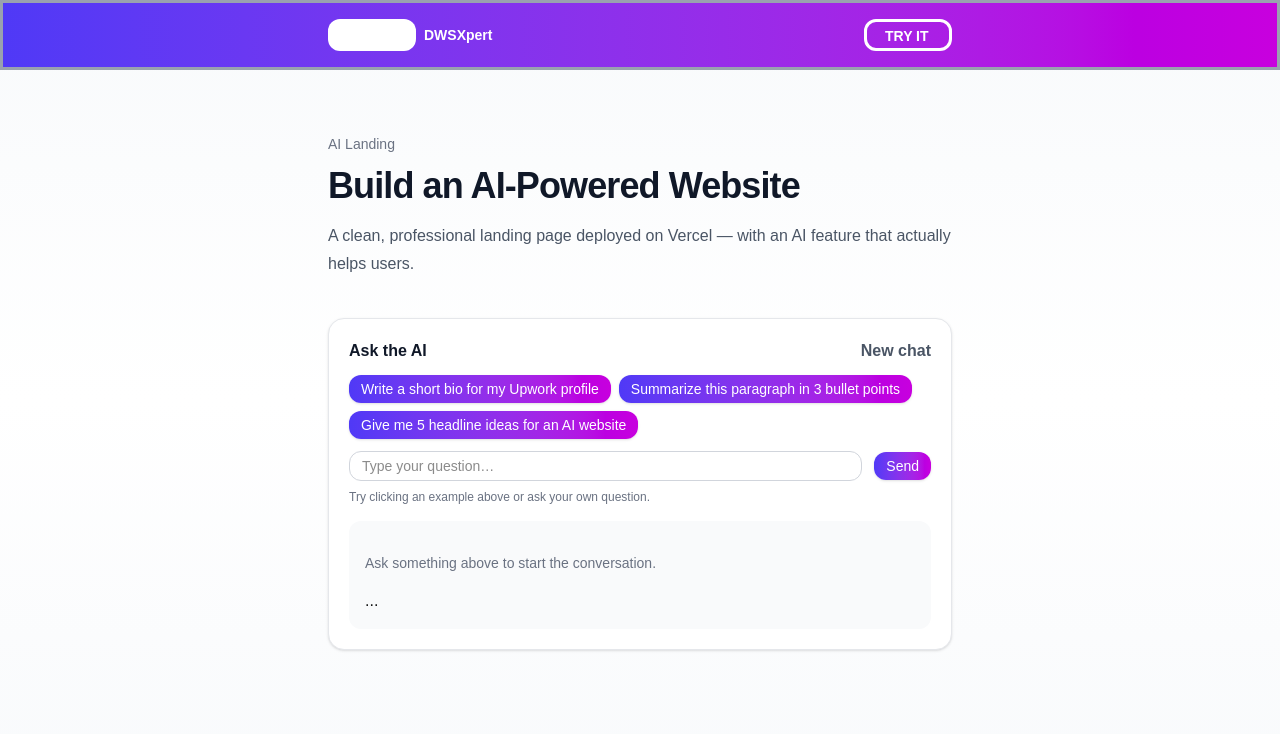
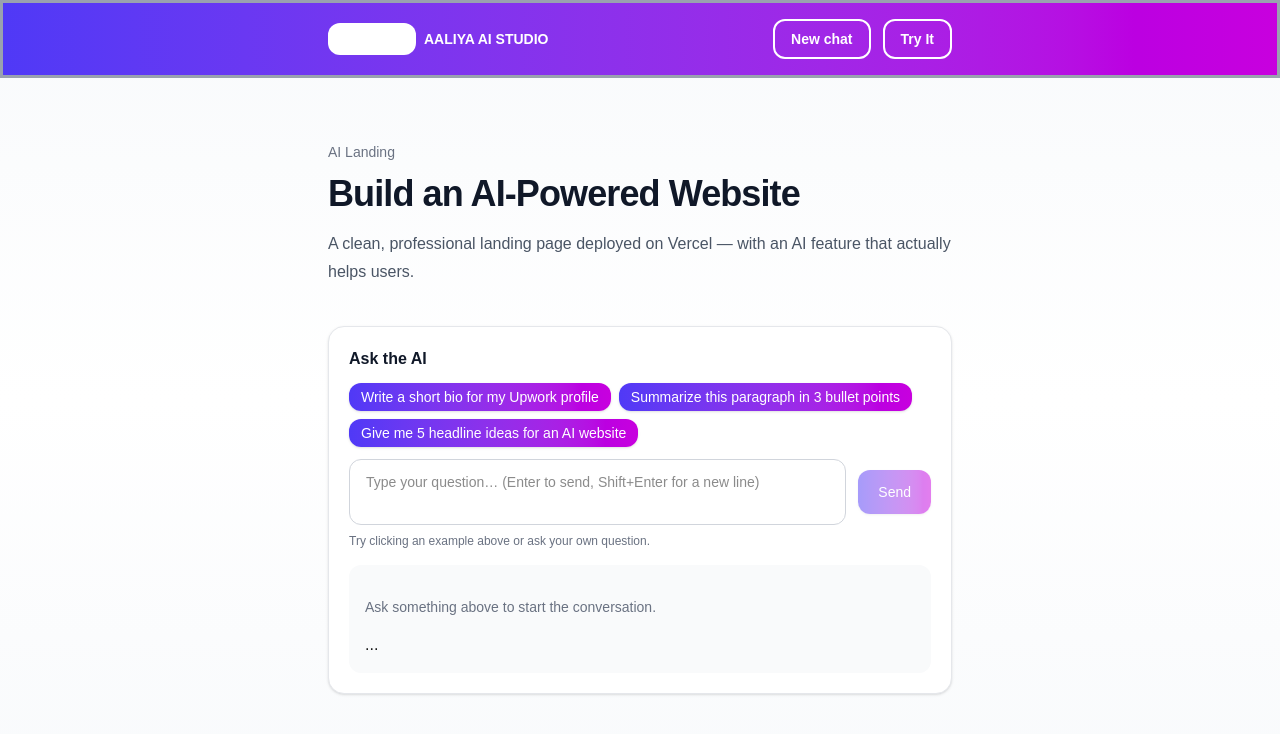
Before and after one commit to akberlaasi/ai-landing, a Next.js app: page / in a window 1280 px wide. Shown: the top 734 px of the page. Built offline with nearby package versions, Linux system fonts and the light colour scheme.

Commit message:
Improve Layout - Add New Chat Button for more enhance real look

```diff
--- a/app/page.tsx
+++ b/app/page.tsx
@@ -1,17 +1,31 @@
+"use client";
 import Header from "@/components/Header";
 import Hero from "@/components/Hero";
 import ChatBox from "@/components/ChatBox";
+import { useState } from "react";
+
 
 
 
 export default function Home() {
+  const [messages, setMessages] = useState<
+    { role: "user" | "assistant"; content: string }[]
+  >([]);
+
+  const [resetKey, setResetKey] = useState(0);
+
+  function handleNewChat() {
+    setMessages([]);
+    setResetKey((k) => k + 1);
+  }
+
   return (
     <main className="min-h-screen bg-gradient-to-b from-slate-50 via-white to-slate-50">
-      <Header />
+      <Header onNewChat={handleNewChat} />
         <div className="mx-auto max-w-2xl px-6 py-16">
         <Hero />
         <div className="mt-10">
-          <ChatBox />
+          <ChatBox messages={messages} setMessages={setMessages} resetKey={resetKey} />
         </div>
       </div>
     </main>
--- a/components/ChatBox.tsx
+++ b/components/ChatBox.tsx
@@ -1,14 +1,23 @@
 "use client";
+import { useState, useEffect } from "react";
 
-import { useState } from "react";
+export default function ChatBox({
+  messages,
+  setMessages,
+  resetKey,
+}: {
+  messages: { role: "user" | "assistant"; content: string }[];
+  setMessages: React.Dispatch<
+    React.SetStateAction<{ role: "user" | "assistant"; content: string }[]>
+  >;
+  resetKey: number;
+}) {
 
-export default function ChatBox() {
   const [message, setMessage] = useState("");
-  const [messages, setMessages] = useState<
-    { role: "user" | "assistant"; content: string }[]
-  >([]);
+  useEffect(() => {
+  setMessage("");
+}, [resetKey]);
   const [loading, setLoading] = useState(false);
-
   const examples = [
   "Write a short bio for my Upwork profile",
   "Summarize this paragraph in 3 bullet points",
@@ -83,27 +92,14 @@ try {
 
 }
 
-function handleNewChat() {
-  setMessages([]);
-  setMessage("");
-}
-
 return (
   <section id="chat" className="mt-8 rounded-2xl border border-gray-200 bg-white p-5 shadow-sm">
     <div className="flex items-center justify-between">
-  <h2 className="text-base font-semibold text-gray-900">Ask the AI</h2>
-
-  <button
-    type="button"
-    onClick={handleNewChat}
-    className="text-x font-semibold text-gray-600 hover:text-gray-900"
-  >
-    New chat
-  </button>
-</div>
+      <h2 className="text-base font-semibold text-gray-900">Ask the AI</h2>
+    </div>
 
    <div className="mt-3 flex flex-wrap gap-2">
-  {examples.map((text) => (
+    {examples.map((text) => (
     <button
       key={text}
       type="button"
@@ -112,24 +108,32 @@ return (
     >
       {text}
     </button>
-  ))}
-</div>
+    ))}
+    </div>
 
     <div className="mt-3 flex flex-col gap-3 sm:flex-row sm:items-center">
-      <input
+      <textarea
         value={message}
         onChange={(e) => setMessage(e.target.value)}
-        placeholder="Type your question…"
-        className="w-full rounded-xl border border-gray-300 px-3 py-1 text-sm outline-none focus:border-gray-900"
-      />
+        onKeyDown={(e) => {
+          if (e.key === "Enter" && !e.shiftKey) {
+            e.preventDefault();
+            handleSend();
+          }
+        }}
+        placeholder="Type your question… (Enter to send, Shift+Enter for a new line)"
+        rows={2}
+        className="w-full resize-none rounded-xl border border-gray-300 px-4 py-3 text-sm outline-none focus:border-gray-900"
+      ></textarea>
 
       <button
         onClick={handleSend}
-        disabled={loading}
-        className="rounded-xl bg-gradient-to-r from-indigo-600 to-fuchsia-600 px-3 py-1 text-sm font-medium text-white shadow-sm hover:opacity-95 disabled:opacity-60"
+        disabled={loading || !message.trim()}
+        className="rounded-xl bg-gradient-to-r from-indigo-600 to-fuchsia-600 px-5 py-3 text-sm font-medium text-white shadow-sm hover:opacity-95 disabled:opacity-50 disabled:cursor-not-allowed"
       >
         {loading ? "Sending..." : "Send"}
       </button>
+
     </div>
 
     <p className="mt-2 text-xs text-gray-500">
--- a/components/Header.tsx
+++ b/components/Header.tsx
@@ -1,18 +1,29 @@
-export default function Header() {
+export default function Header({ onNewChat }: { onNewChat: () => void }) {
   return (
     <header className="border border-3 border-gray-400 bg-gradient-to-r from-indigo-600 to-fuchsia-600">
       <div className="mx-auto flex max-w-2xl items-center justify-between px-6 py-4">
         <div className="flex items-center gap-2">
           <div className="h-8 w-22 rounded-xl bg-white" />
-          <span className="text-sm font-semibold text-white">DWSXpert</span>
+          <span className="text-sm font-semibold text-white">AALIYA AI STUDIO</span>
         </div>
 
-        <a
-          href="#chat"
-          className="h-8 w-22 rounded-xl border-3 border-white bg-transparent px-4.5 py-1 text-sm font-semibold text-white hover:bg-white hover:text-gray-900 transition"
-        >
-          TRY IT
-        </a>
+<div className="flex items-center gap-3">
+  <button
+    type="button"
+    onClick={onNewChat}
+    className="rounded-xl border-2 border-white bg-transparent px-4 py-2 text-sm font-semibold text-white hover:bg-white hover:text-gray-900 transition"
+  >
+    New chat
+  </button>
+
+  <a
+    href="#chat"
+    className="rounded-xl border-2 border-white bg-transparent px-4 py-2 text-sm font-semibold text-white hover:bg-white hover:text-gray-900 transition"
+  >
+    Try It
+  </a>
+</div>
+
       </div>
     </header>
   );
```
